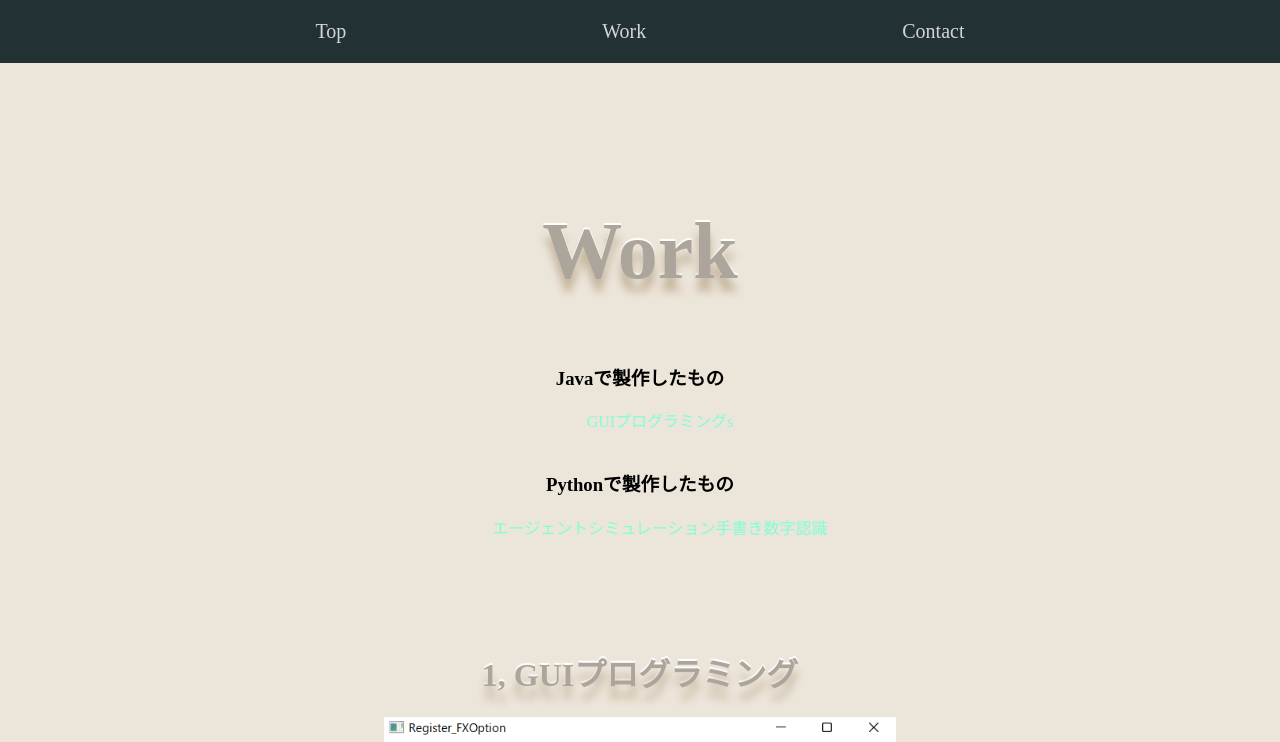
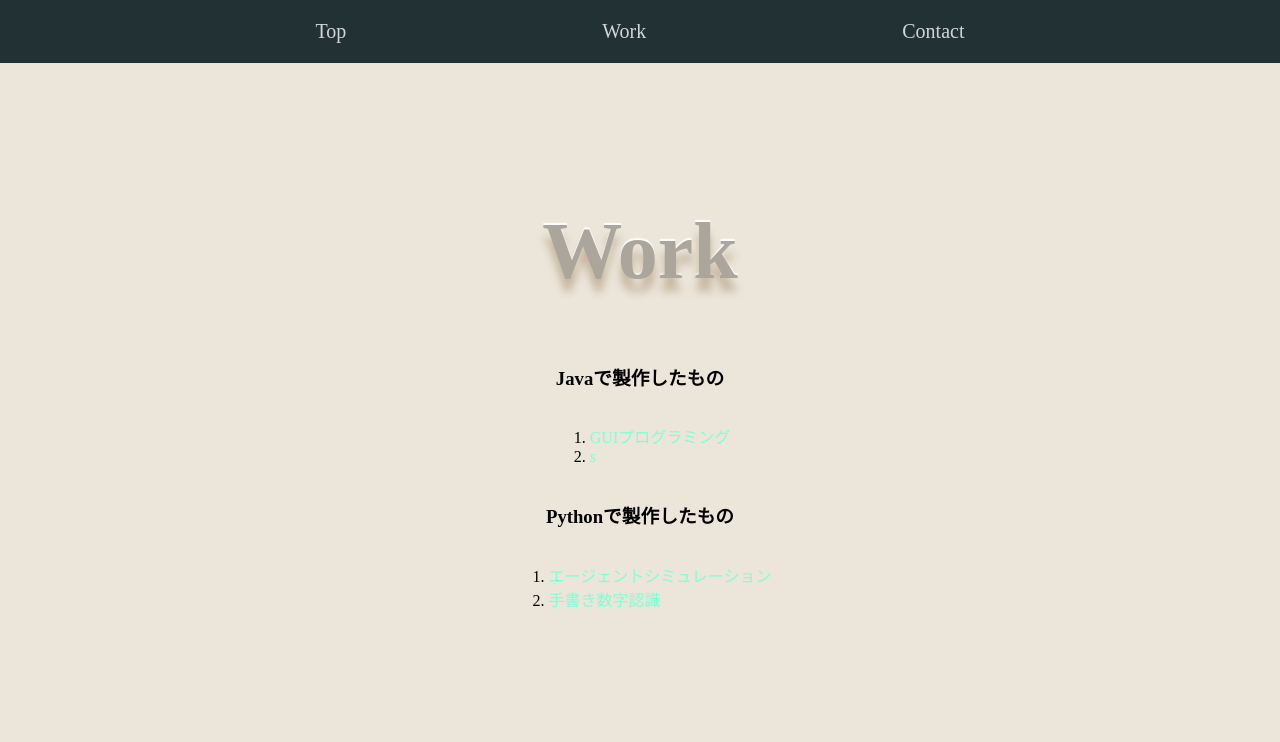
Before and after one commit to chutake/introduction_2, a React (Create React App) app: page /Work in a window 1280 px wide. Shown: the top 742 px of the page. Built offline with nearby package versions, Linux system fonts and the light colour scheme.

Commit message:
modified

```diff
--- a/src/components/App.css
+++ b/src/components/App.css
@@ -99,10 +99,9 @@ body {
   padding: 100px 0 50px 0;
 }
 .main-work ol {
-  margin: auto;
+  display: inline-block;
 }
 .mokuzi {
-  display: inline-block;
   text-align: left;
 }
 .main-work a {
```
